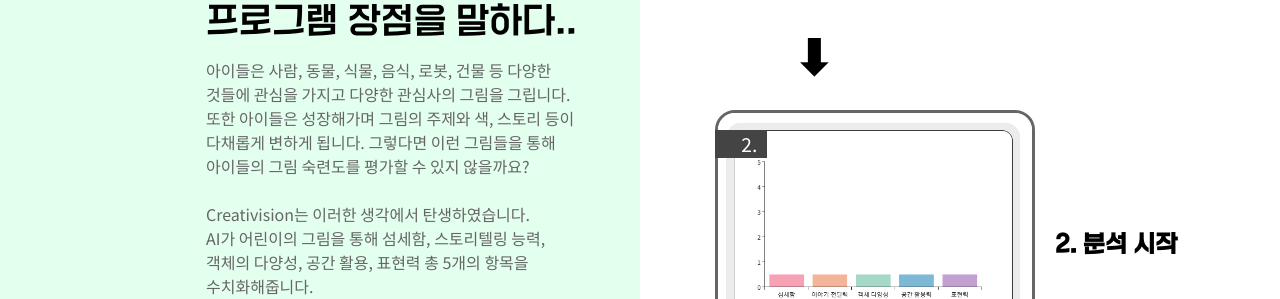
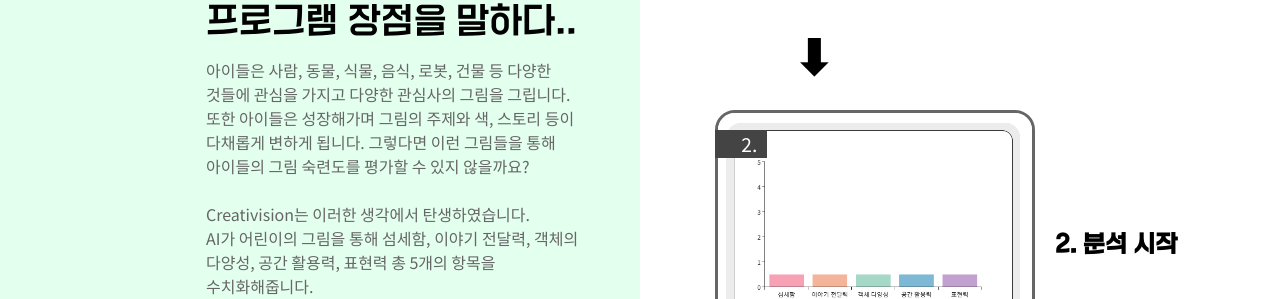
Before and after one commit to limhuijin/Painting_Creativity_React, a React (Vite) app: page /about in a window 1280 px wide. Shown: the part 653-952 px from the top of the page. Built offline with nearby package versions, Linux system fonts and the light colour scheme; a web font is replaced by a local one.

Commit message:
페이지 내의 문구 수정

```diff
--- a/src/pages/About.jsx
+++ b/src/pages/About.jsx
@@ -255,8 +255,8 @@
           그림들을 통해 아이들의 그림 숙련도를 평가할 수 있지 않을까요? <br />
           <br />
           Creativision는 이러한 생각에서 탄생하였습니다. <br />
-          AI가 어린이의 그림을 통해 섬세함, 스토리텔링 능력, 객체의 다양성, 공간
-          활용, 표현력 총 5개의 항목을 수치화해줍니다.
+          AI가 어린이의 그림을 통해 섬세함, 이야기 전달력, 객체의 다양성, 공간
+          활용력, 표현력 총 5개의 항목을 수치화해줍니다.
         </p>
         <Link
           to="/get-started"
--- a/src/pages/Developers.jsx
+++ b/src/pages/Developers.jsx
@@ -179,7 +179,7 @@
           <p id="role">디자이너</p>
           <p id="description">
             Mokwon Univ. Department Of <br />
-            Industrial Design <br />
+            Industrial Design 22 <br />
           </p>
           <StyledLink
             link="https://m.blog.naver.com/jungdoyoon12/"
```
